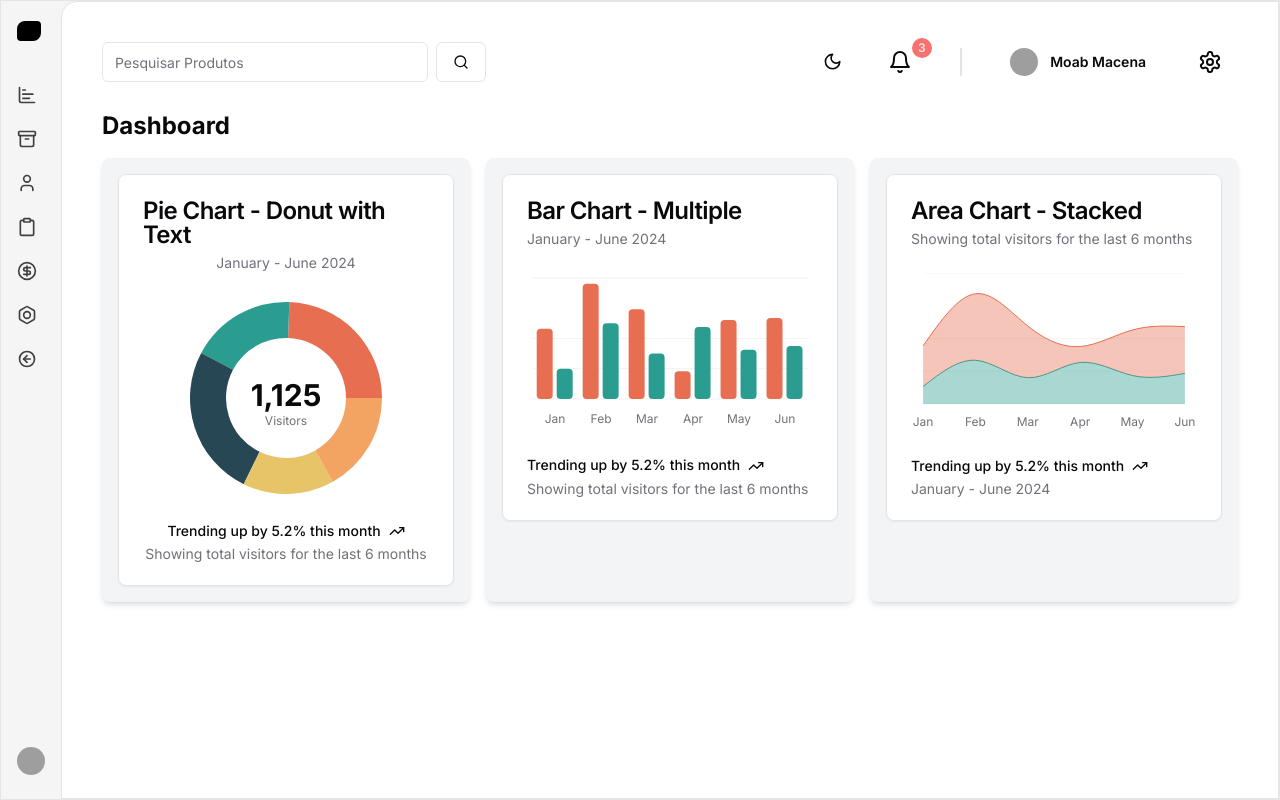
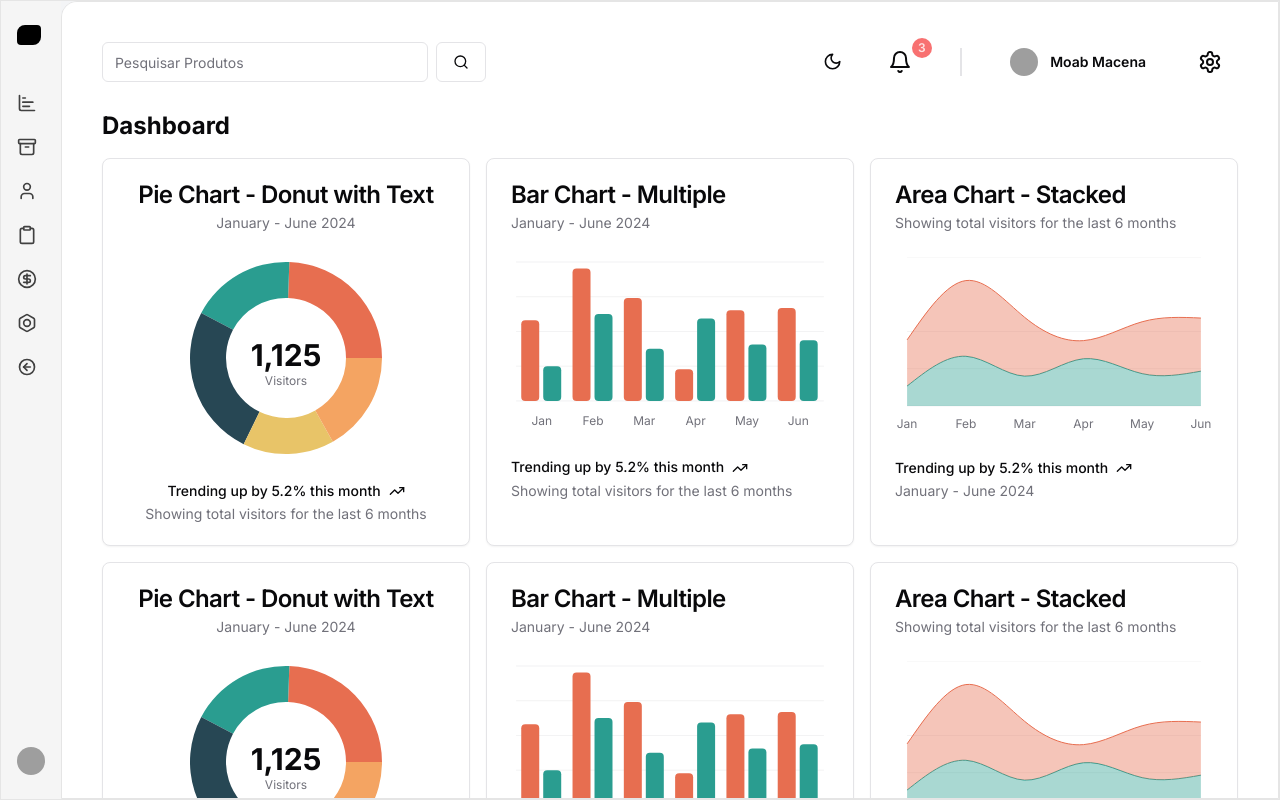
Before and after one commit to moabdev/stock-control, a Next.js app in the folder client/: page /dashboard in a window 1280 px wide. Built offline with nearby package versions, Linux system fonts and the light colour scheme; grey boxes are pictures that could not be loaded.

Commit message:
style(dasboard): Create grid of dashboards

```diff
--- a/client/src/components/dashboard/Dashboard.tsx
+++ b/client/src/components/dashboard/Dashboard.tsx
@@ -1,6 +1,6 @@
 import { AreaChartComponent } from "../charts/AreaChart";
 import { BarChartComponent } from "../charts/BarChart";
-import { PieChartComponent } from "../charts/PieChart copy 2";
+import { PieChartComponent } from "../charts/PieChart";
 import Navbar from "../navbar/Navbar";
 
 const Dashboard = () => {
@@ -13,15 +13,17 @@ const Dashboard = () => {
 
         {/* Charts Grid */}
         <div className="grid grid-cols-1 md:grid-cols-2 lg:grid-cols-3 gap-4">
-          <div className="bg-gray-100 dark:bg-gray-800 p-4 rounded-lg shadow-md">
-            <PieChartComponent />
-          </div>
-          <div className="bg-gray-100 dark:bg-gray-800 p-4 rounded-lg shadow-md">
-            <BarChartComponent />
-          </div>
-          <div className="bg-gray-100 dark:bg-gray-800 p-4 rounded-lg shadow-md">
-            <AreaChartComponent />
-          </div>
+          <PieChartComponent />
+
+          <BarChartComponent />
+
+          <AreaChartComponent />
+
+          <PieChartComponent />
+
+          <BarChartComponent />
+
+          <AreaChartComponent />
         </div>
       </div>
     </div>
--- a/client/src/components/logo/Logo.tsx
+++ b/client/src/components/logo/Logo.tsx
@@ -11,9 +11,9 @@ export const Logo = () => {
       <motion.span
         initial={{ opacity: 0 }}
         animate={{ opacity: 1 }}
-        className="font-medium text-black dark:text-white whitespace-pre"
+        className="font-bold text-lg text-black dark:text-white whitespace-pre"
       >
-        Acet Labs
+        Stock Control
       </motion.span>
     </Link>
   );
```
Also changed, not shown: client/public/dashboard.png (added), client/src/components/charts/PieChart.tsx (renamed from client/src/components/charts/PieChart copy 2.tsx).
